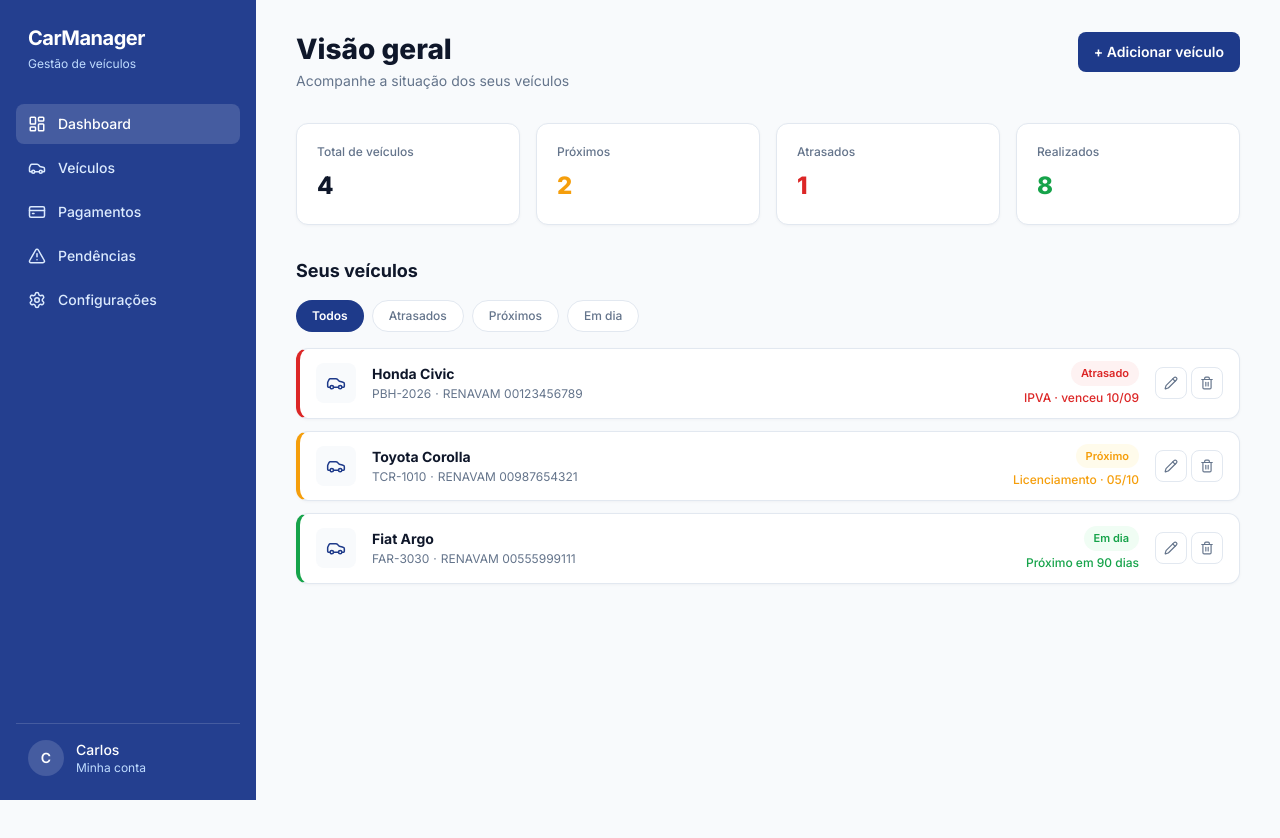
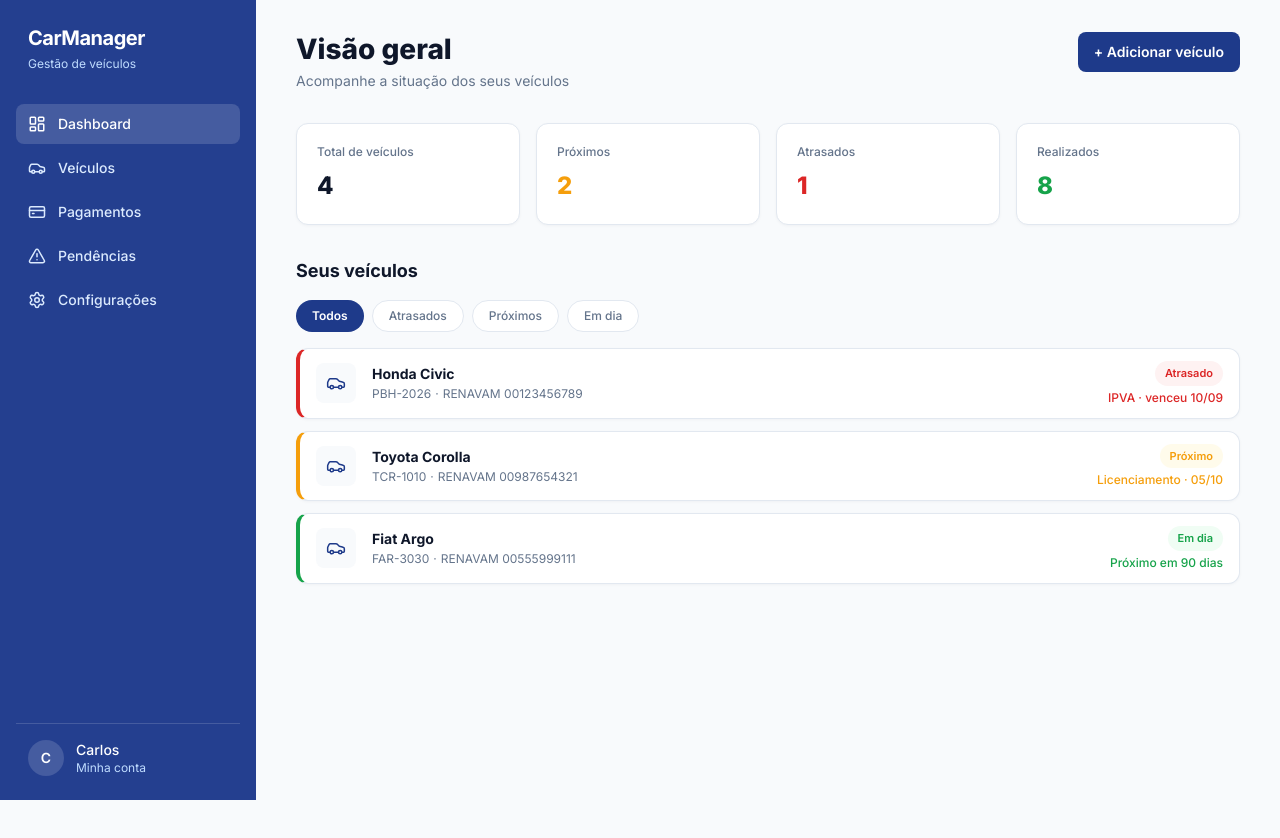
Before and after one commit to DevCarlos779/CarManager, a Next.js app: page / in a window 1280 px wide. Shown: the top 838 px of the page. Built offline with nearby package versions, Linux system fonts and the light colour scheme.

Commit message:
transformando o card de veiculos em um link

```diff
--- a/src/components/VehicleCard.tsx
+++ b/src/components/VehicleCard.tsx
@@ -1,5 +1,6 @@
 import { Car, Pencil, Trash2 } from "lucide-react";
 import { vehicle } from "../app/page";
+import Link from "next/link";
 
 export default function VehicleCard({
   vehicle,
@@ -13,7 +14,7 @@ export default function VehicleCard({
   };
 }) {
   return (
-    <div
+    <Link href={`/veiculos/${vehicle.id}`}
       className={`flex min-h-[64px] items-center gap-4 rounded-xl border border-[#E2E8F0] border-l-4 bg-white px-4 py-3 shadow-[0_1px_3px_rgba(15,23,42,0.04)] ${styles.border}`}
     >
       <div className="flex h-10 w-10 shrink-0 items-center justify-center rounded-lg bg-[#F8FAFC]">
@@ -52,21 +53,7 @@ export default function VehicleCard({
         </p>
       </div>
 
-      <div className="flex items-center gap-1">
-        <button
-          className="flex h-8 w-8 items-center justify-center rounded-lg border border-[#E2E8F0] text-[#64748B] transition hover:bg-[#F8FAFC] hover:text-[#1E3A8A]"
-          title="Editar"
-        >
-          <Pencil size={14} />
-        </button>
 
-        <button
-          className="flex h-8 w-8 items-center justify-center rounded-lg border border-[#E2E8F0] text-[#64748B] transition hover:bg-red-50 hover:text-[#DC2626]"
-          title="Excluir"
-        >
-          <Trash2 size={14} />
-        </button>
-      </div>
-    </div>
+    </Link>
   );
 }
```
